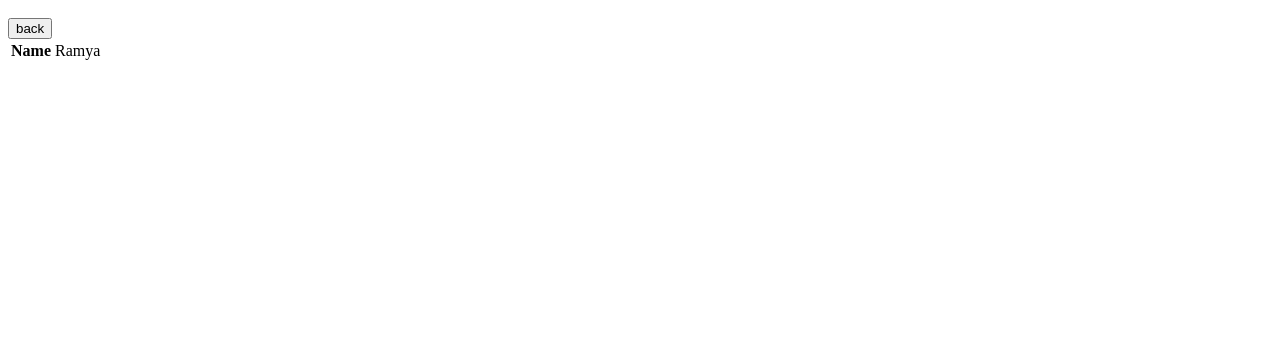
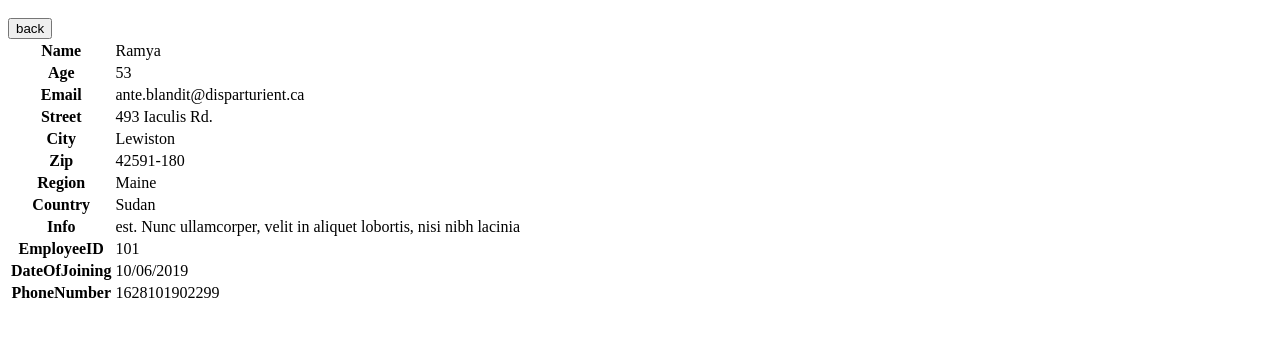
Before and after one commit to RamyaAmarnath/angular-ivy-7wg16t, an Angular app: page /employee-detail in a window 1280 px wide. Shown: the part 413-750 px from the top of the page. Built offline with nearby package versions, Linux system fonts and the light colour scheme.

Commit message:
1 file modified

```diff
--- a/src/app/Components/employee-detail/employee-detail.component.html
+++ b/src/app/Components/employee-detail/employee-detail.component.html
@@ -9,4 +9,48 @@
 		<th>Name</th>
 		<td>{{employee.Name}}</td>
 	</tr>
+	<tr>
+		<th>Age</th>
+		<td>{{employee.Age}}</td>
+	</tr>
+  <tr>
+		<th>Email</th>
+		<td>{{employee.Email}}</td>
+	</tr>
+  <tr>
+		<th>Street</th>
+		<td>{{employee.Street}}</td>
+	</tr>
+  <tr>
+		<th>City</th>
+		<td>{{employee.City}}</td>
+	</tr>
+  <tr>
+		<th>Zip</th>
+		<td>{{employee.Zip}}</td>
+	</tr>
+  <tr>
+		<th>Region</th>
+		<td>{{employee.Region}}</td>
+	</tr>
+  <tr>
+		<th>Country</th>
+		<td>{{employee.Country}}</td>
+	</tr>
+  <tr>
+		<th>Info</th>
+		<td>{{employee.Info}}</td>
+	</tr>
+  <tr>
+		<th>EmployeeID</th>
+		<td>{{employee.EmployeeID}}</td>
+	</tr>
+  <tr>
+		<th>DateOfJoining</th>
+		<td>{{employee.DateOfJoining}}</td>
+	</tr>
+  <tr>
+		<th>PhoneNumber</th>
+		<td>{{employee.PhoneNumber}}</td>
+	</tr>
 </table>
```
